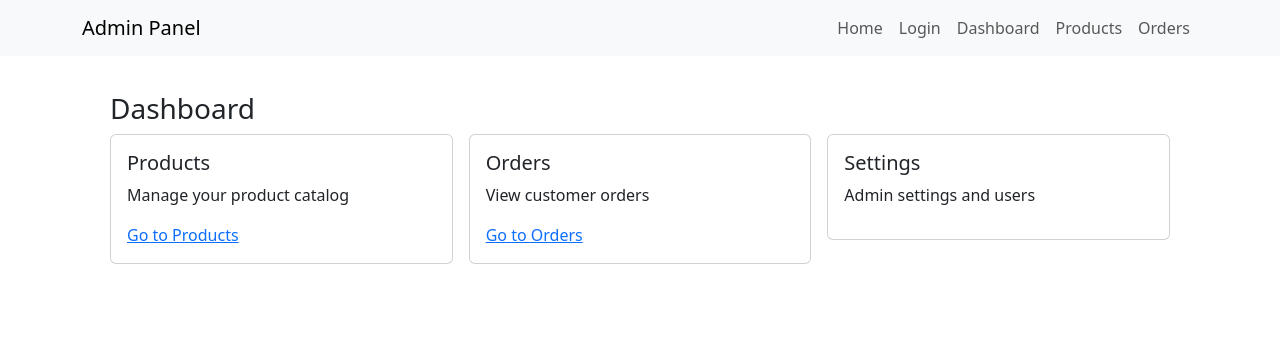
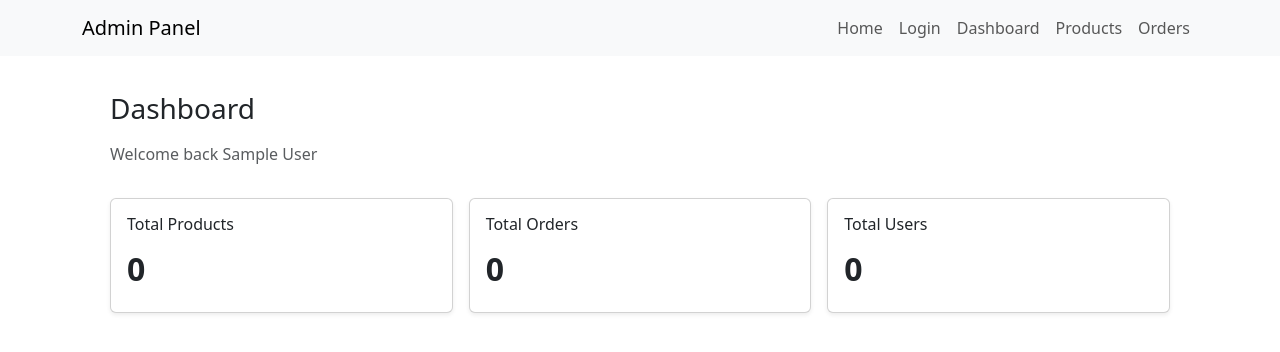
Before and after one commit to CHETAN1675/Admin-Panel, a React (Vite) app: page /admin in a window 1280 px wide. Shown: the top 352 px of the page. Built offline with nearby package versions, Linux system fonts and the light colour scheme; sample sign-in values are in the browser's storage.

Commit message:
dashboard ui added used bootstrap for styling

```diff
--- a/src/components/pages/Dashboard.jsx
+++ b/src/components/pages/Dashboard.jsx
@@ -1,29 +1,33 @@
 import { Card, Row, Col } from "react-bootstrap";
-import { Link } from "react-router-dom";
+import { useAuth } from "../../contexts/AuthContext";
 
 export default function Dashboard() {
+  const { user } = useAuth();
+
   return (
     <>
-      <h3>Dashboard</h3>
-      <Row className="g-3">
+      <h3 className="mb-3">Dashboard</h3>
+      <p className="text-muted">
+        Welcome back {user?.name || user?.email}
+      </p>
+
+      <Row className="g-3 mt-2">
         <Col md={4}>
-          <Card className="p-3">
-            <h5>Products</h5>
-            <p>Manage your product catalog</p>
-            <Link to="/admin/products">Go to Products</Link>
+          <Card className="p-3 shadow-sm">
+            <h6>Total Products</h6>
+            <h2 className="fw-bold mt-2">0</h2>
           </Card>
         </Col>
         <Col md={4}>
-          <Card className="p-3">
-            <h5>Orders</h5>
-            <p>View customer orders</p>
-            <Link to="/admin/orders">Go to Orders</Link>
+          <Card className="p-3 shadow-sm">
+            <h6>Total Orders</h6>
+            <h2 className="fw-bold mt-2">0</h2>
           </Card>
         </Col>
         <Col md={4}>
-          <Card className="p-3">
-            <h5>Settings</h5>
-            <p>Admin settings and users</p>
+          <Card className="p-3 shadow-sm">
+            <h6>Total Users</h6>
+            <h2 className="fw-bold mt-2">0</h2>
           </Card>
         </Col>
       </Row>
```
